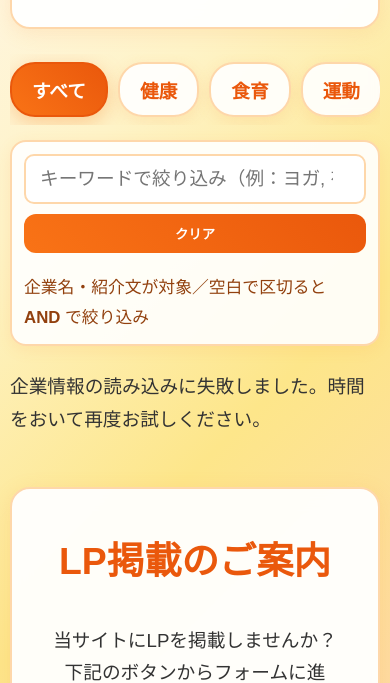
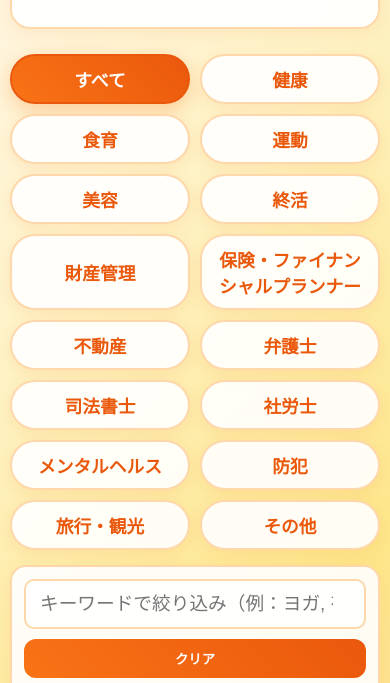
Before and after one commit to datareinShare/company-lp, a plain HTML site: page index.html in a window 390 px wide. Shown: the part 192-875 px from the top of the page. Drawn offline with Linux system fonts and the light colour scheme; no server answers.

Commit message:
category tabs edit

```diff
--- a/style.css
+++ b/style.css
@@ -167,23 +167,24 @@ mark { background: #fef08a; padding: 0 .15em; border-radius: .2em; }
 @media (max-width: 768px) {
     .container { padding: 10px; }
     h1 { font-size: 2rem; }
-    /* タブを横スクロールにして柔軟に表示 */
+    /* タブはスクロールせず、複数列の一覧で見やすく表示 */
     .category-tabs {
-        justify-content: flex-start;
-        flex-wrap: nowrap;
-        overflow-x: auto;
-        overflow-y: hidden;
-        white-space: nowrap;
+        display: grid;
+        grid-template-columns: repeat(auto-fit, minmax(140px, 1fr));
         gap: 10px;
-        padding-top: 8px; /* 上方向のホバー分の逃げを確保 */
-        padding-bottom: 8px;
-        -webkit-overflow-scrolling: touch;
-        scroll-snap-type: x proximity;
+        justify-content: center;
+        align-items: stretch;
+        overflow: visible;
+        white-space: normal;
+        padding: 0;
     }
-    .category-tabs::-webkit-scrollbar { height: 6px; }
-    .category-tabs::-webkit-scrollbar-thumb { background-color: #fed7aa; border-radius: 4px; }
-    .category-tabs::-webkit-scrollbar-track { background: transparent; }
-    .tab-button { flex: 0 0 auto; scroll-snap-align: start; }
+    .tab-button {
+        width: 100%;
+        white-space: normal; /* ラベルの改行を許可 */
+        font-size: 0.95rem;
+        padding: 10px 12px;
+        transform: none; /* モバイルでの持ち上がりを抑制 */
+    }
     .companies-grid { grid-template-columns: 1fr; }
     .search-bar { grid-template-columns: 1fr; }
     .result-row { flex-direction: column; gap: 6px; align-items: flex-start; }
```
